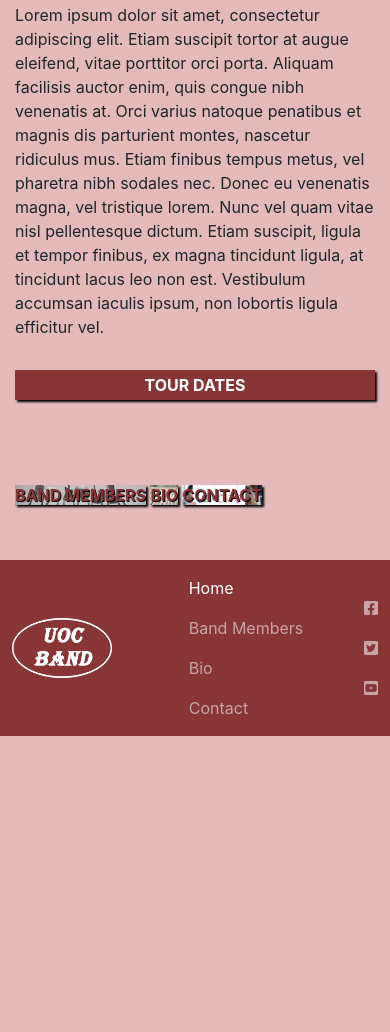
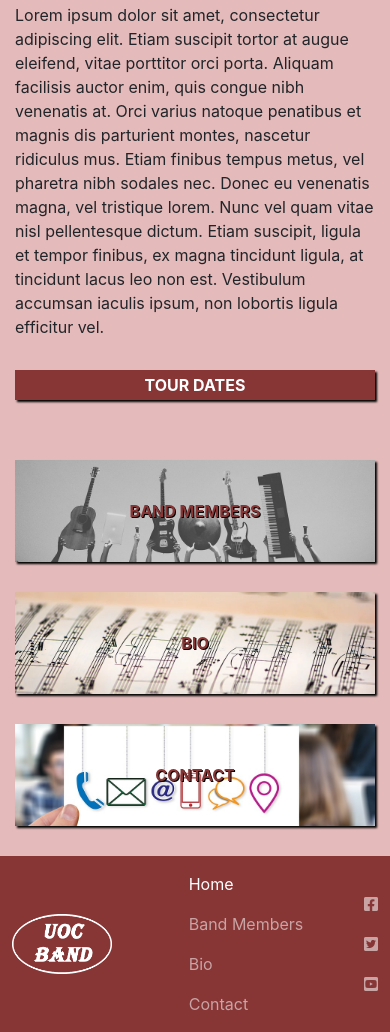
Before and after one commit to ajrodasr/PEC2-HTMLCSS2, a website built with Parcel: page src/index.html in a window 390 px wide. Shown: the part 467-1499 px from the top of the page. Before the commit the page ends 1203 px from the top, so only its background shows below. Built offline with nearby package versions, Linux system fonts and the light colour scheme.

Commit message:
Corrección responsive

```diff
--- a/src/assets/styles/layouts/_home.scss
+++ b/src/assets/styles/layouts/_home.scss
@@ -134,7 +134,6 @@
   box-shadow: 2px 2px 2px black;
   line-height: 100px;
   text-shadow: 1px 1px black;
-  text-decoration: none;
 }
 
 .sections__button--members {
@@ -155,7 +154,6 @@
 
 .sections__button:hover {
   filter: drop-shadow(2px 4px 6px black);
-  color: $color-primary;
 }
 
 @media (max-width: 700px) {
--- a/src/index.html
+++ b/src/index.html
@@ -41,9 +41,9 @@
             <button class="poster__button" type="button">Tour dates</button>
           </div>
           <div class="sections">
-            <a class="sections__button sections__button--members" href="band-members.html">BAND MEMBERS</a>
-            <a class="sections__button sections__button--bio">BIO</a>
-            <a class="sections__button sections__button--contact">CONTACT</a>
+            <button class="sections__button sections__button--members" onclick="window.location.href='band-members.html'">BAND MEMBERS</button>
+            <button class="sections__button sections__button--bio">BIO</button>
+            <button class="sections__button sections__button--contact">CONTACT</button>
         </div>
         </main>
         <footer>
```
